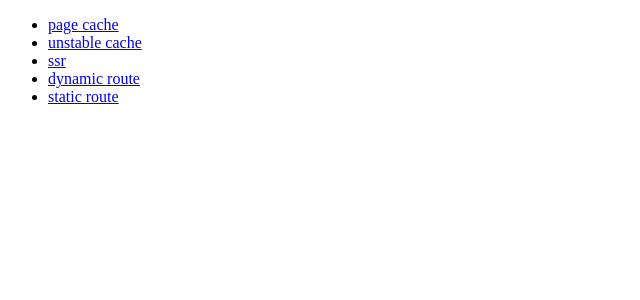
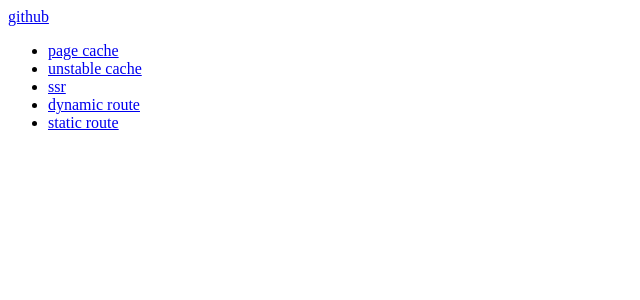
Before and after one commit to 108yen/isr-test, a Next.js app: page / in a window 1280 px wide. Shown: the top 300 px of the page, without its empty margins (0-640 px from the left). Built offline with nearby package versions, Linux system fonts and the light colour scheme.

Commit message:
feat(app): added github link

```diff
--- a/src/app/page.tsx
+++ b/src/app/page.tsx
@@ -3,6 +3,7 @@ import Link from "next/link"
 export default function Home() {
   return (
     <main>
+      <Link href="https://github.com/108yen/isr-test">github</Link>
       <ul>
         <li>
           <Link href="/page-cache">page cache</Link>
```
